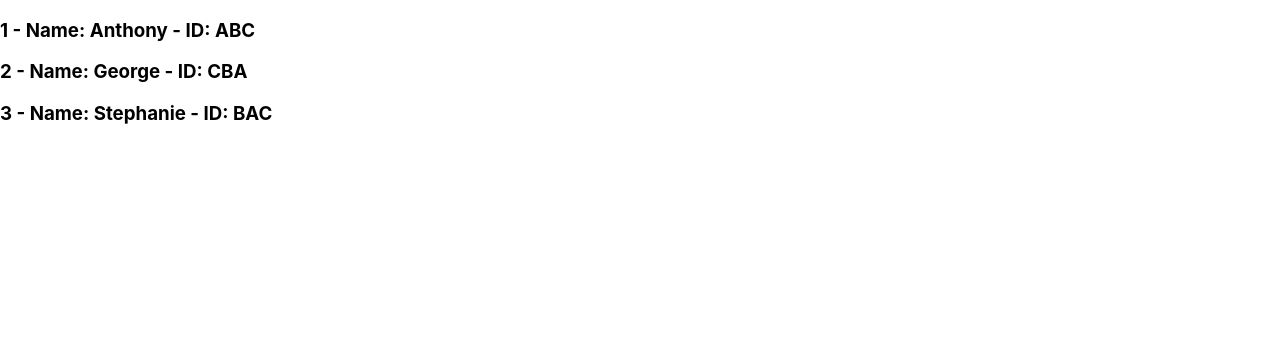
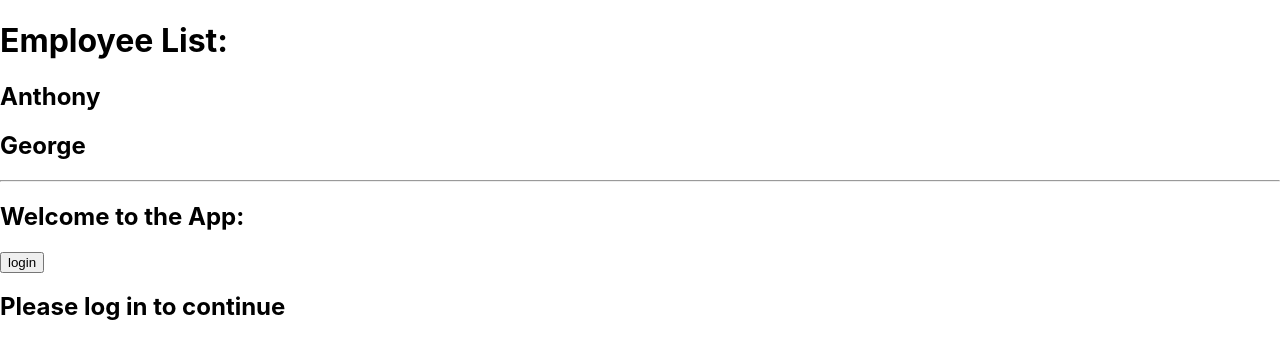
Before and after one commit to benjaminhpham/advanced-react, a React (Create React App) app: page / in a window 1280 px wide. Shown: the top 358 px of the page. Built offline with nearby package versions, Linux system fonts and the light colour scheme.

Commit message:
lesson-7: conditional rendering

```diff
--- a/src/App.js
+++ b/src/App.js
@@ -3,6 +3,7 @@ import App2 from "./lessons/lesson-2/App2";
 import App3 from "./lessons/lesson-3/App3";
 import App4 from "./lessons/lesson-4/App4";
 import App5 from "./lessons/lesson-5/App5";
+import App7 from "./lessons/lesson-7/App7";
 
 function App() {
   return (
@@ -10,7 +11,8 @@ function App() {
       {/* <App2 /> */}
       {/* <App3 /> */}
       {/* <App4 /> */}
-      <App5 />
+      {/* <App5 /> */}
+      <App7 />
     </>
   );
 }
--- /dev/null
+++ b/src/lessons/lesson-7/App7.jsx
@@ -0,0 +1,28 @@
+import React, { useState } from "react";
+
+export default function App7() {
+  const employees = ["Anthony", "George"];
+  const firstEmployee = employees && employees[0];
+
+  const [loggedIn, setLoggedIn] = useState(false);
+
+  return (
+    <div>
+      {employees && employees.length > 0 && (
+        <div>
+          <h1>Employee List: </h1>
+          {employees.map((emp) => (
+            <h2 key={emp}>{emp}</h2>
+          ))}
+        </div>
+      )}
+      <hr />
+
+      <h2>Welcome to the App:</h2>
+      <button onClick={() => setLoggedIn((prev) => !prev)}>
+        {loggedIn ? "log out" : "login"}
+      </button>
+      {loggedIn ? <h2>Hello, Anthony</h2> : <h2>Please log in to continue</h2>}
+    </div>
+  );
+}
```
